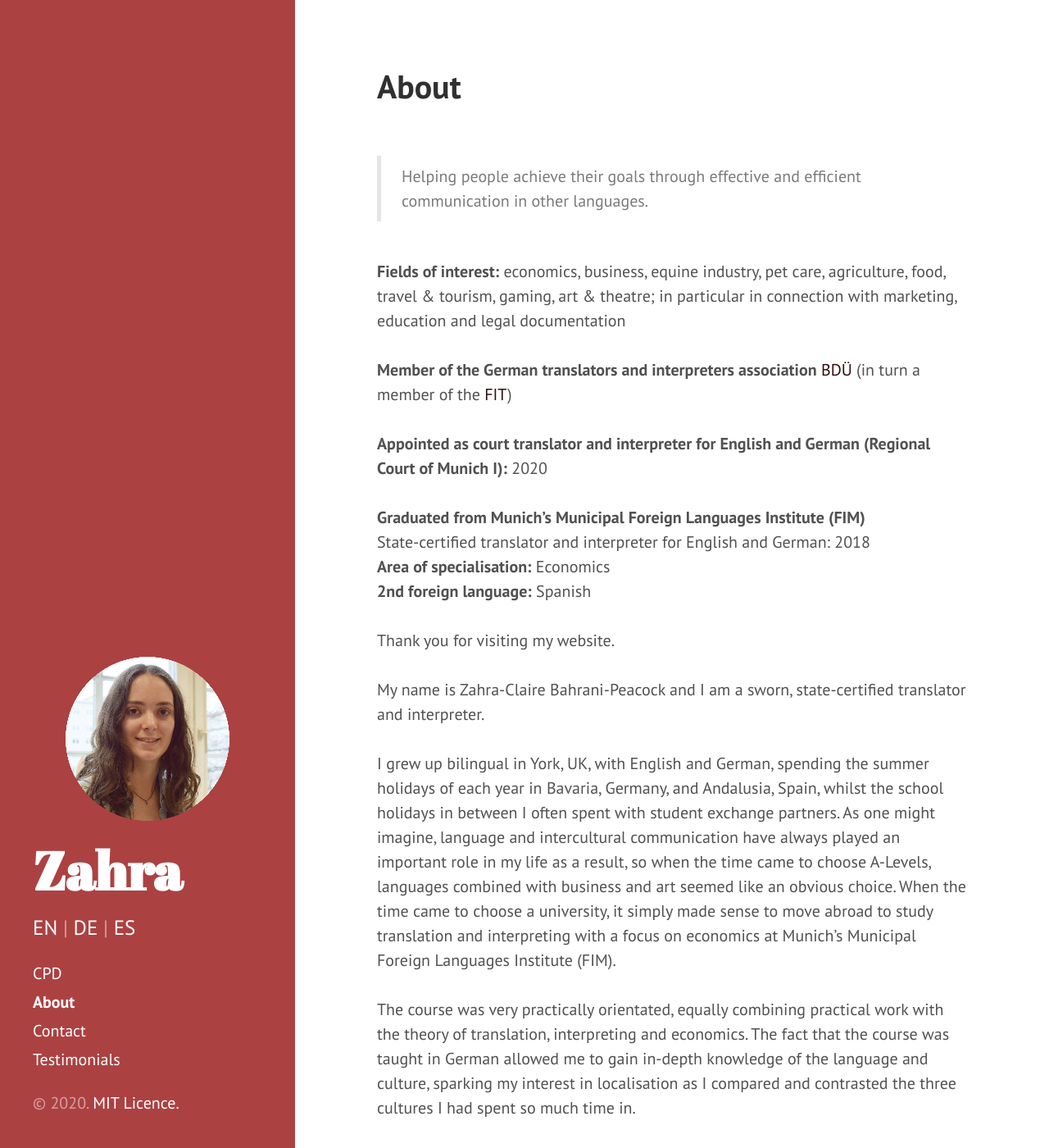
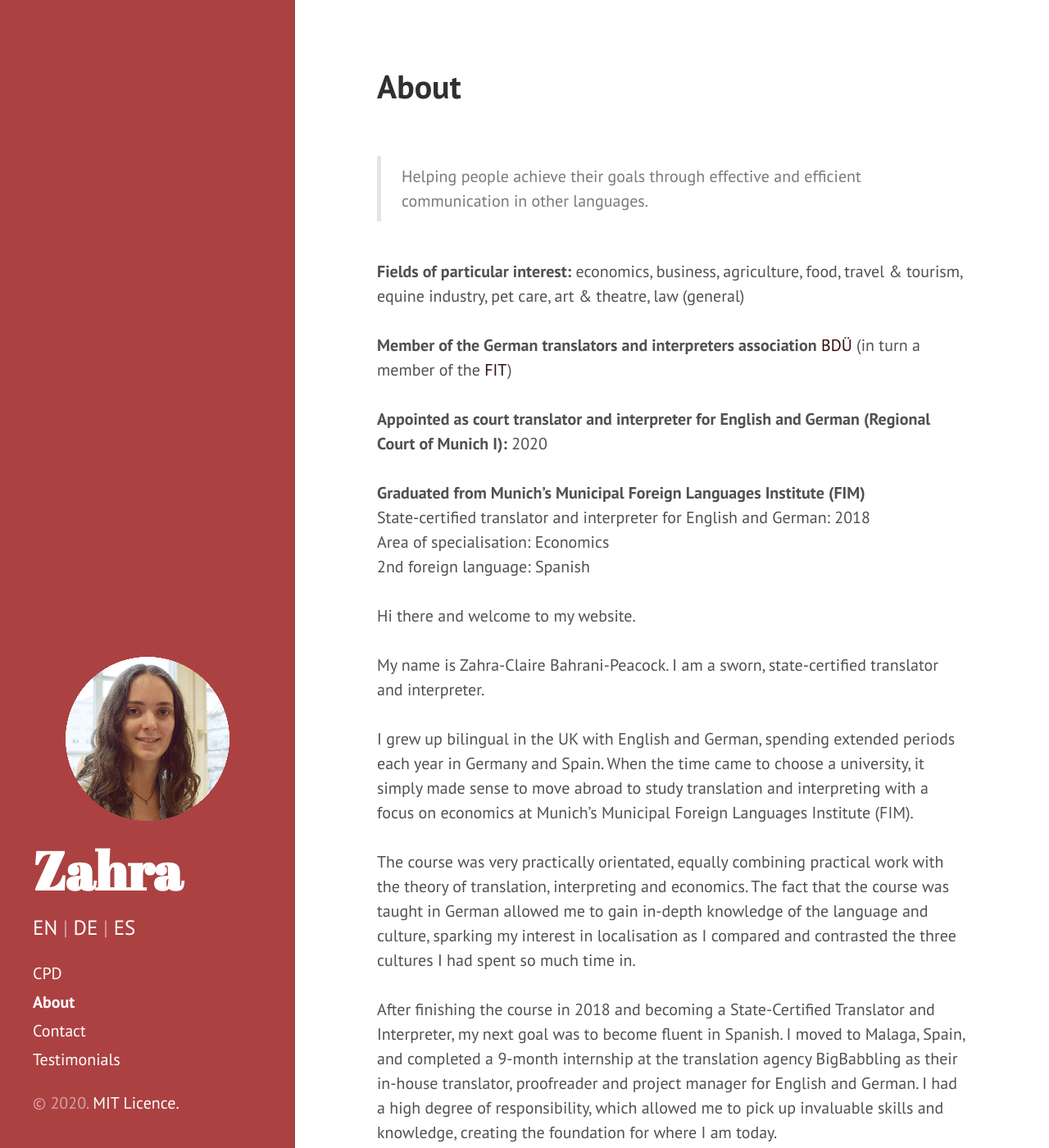
Before and after one commit to Zahra-Claire-Bahrani-Peacock/zahra-claire-bahrani-peacock.github.io, a Jekyll site: the page built from about.md, in a window 1280 px wide and 1400 px high. Shown: the whole window at 82% size. Built offline with Jekyll 4.4.1, drawn with Linux system fonts in a browser that asks for light colours.

Commit message:
Update about.md

```diff
--- a/about.md
+++ b/about.md
@@ -7,7 +7,7 @@ permalink: about
 > Helping people achieve their goals through effective and efficient communication in other languages.
 
 <br/>
-<b>Fields of interest:</b> economics, business, equine industry, pet care, agriculture, food, travel & tourism, gaming, art & theatre; in particular in connection with marketing, education and legal documentation
+<b>Fields of particular interest:</b> economics, business, agriculture, food, travel & tourism, equine industry, pet care, art & theatre, law (general)
 <br/>
 <b>Member of the German translators and interpreters association</b> <a href="https://bdue.de/der-bdue/" target="_blank">BDÜ</a> (in turn a member of the <a href="https://www.fit-ift.org/" target="_blank">FIT</a>)
 <br/>
@@ -15,14 +15,14 @@ permalink: about
 <br/>
 <b>Graduated from Munich’s Municipal Foreign Languages Institute (FIM)</b>
 State-certified translator and interpreter for English and German: 2018
-<b>Area of specialisation:</b> Economics
-<b>2nd foreign language:</b> Spanish
+Area of specialisation: Economics
+2nd foreign language: Spanish
 <br/>
-Thank you for visiting my website.
+Hi there and welcome to my website.
 <br/>
-My name is Zahra-Claire Bahrani-Peacock and I am a sworn, state-certified translator and interpreter.
+My name is Zahra-Claire Bahrani-Peacock. I am a sworn, state-certified translator and interpreter.
 <br/>
-I grew up bilingual in York, UK, with English and German, spending the summer holidays of each year in Bavaria, Germany, and Andalusia, Spain, whilst the school holidays in between I often spent with student exchange partners. As one might imagine, language and intercultural communication have always played an important role in my life as a result, so when the time came to choose A-Levels, languages combined with business and art seemed like an obvious choice. When the time came to choose a university, it simply made sense to move abroad to study translation and interpreting with a focus on economics at Munich’s Municipal Foreign Languages Institute (FIM).
+I grew up bilingual in the UK with English and German, spending extended periods each year in Germany and Spain. When the time came to choose a university, it simply made sense to move abroad to study translation and interpreting with a focus on economics at Munich’s Municipal Foreign Languages Institute (FIM).
 <br/>
 The course was very practically orientated, equally combining practical work with the theory of translation, interpreting and economics. The fact that the course was taught in German allowed me to gain in-depth knowledge of the language and culture, sparking my interest in localisation as I compared and contrasted the three cultures I had spent so much time in.
 <br/>
```
